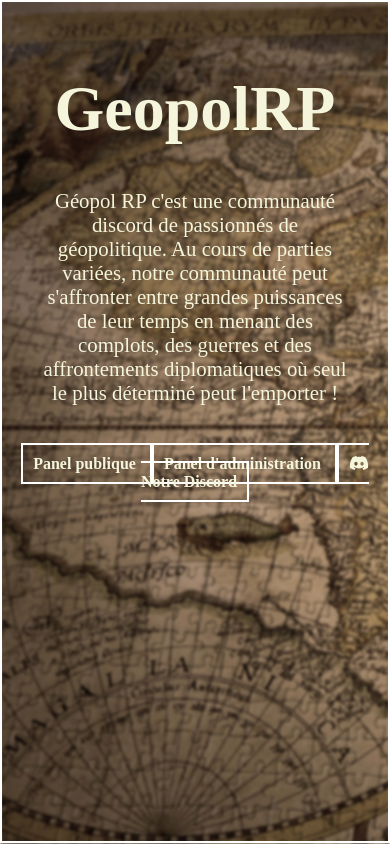
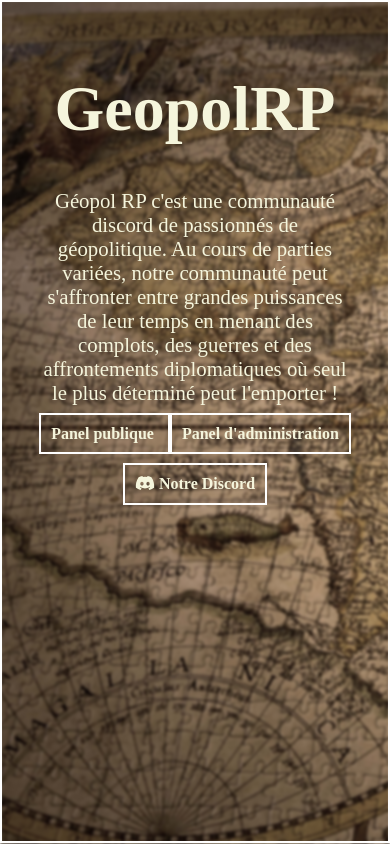
Before and after one commit to Geopol-RP/web-site, a PHP site: page / in a window 390 px wide. Run offline with PHP 8.4, Linux system fonts and the light colour scheme.

Commit message:
Home page - Fourth commit^4 - Fix responsive design^4

```diff
--- a/css/index.css
+++ b/css/index.css
@@ -83,7 +83,7 @@ body {
         width: 80%;
         margin-left: auto;
         margin-right: auto;
-        margin-bottom: 50px;
+        margin-bottom: 20px;
         font-size: 1.3em;
     }
 
@@ -91,7 +91,8 @@ body {
         margin-right: 0;
     }
 
-    .button2 {
-        margin-bottom: 20px;
+    .button3 {
+        display: inline-block;
+        margin-top: 20px;
     }
 }
--- a/index.html
+++ b/index.html
@@ -16,15 +16,15 @@
             <div class="group-buttons">
                 <a class="button button1 disabled-button">
                     <!-- <div class="background-button"></div> -->
-                    Panel publique
+                    <span>Panel publique</span>
                 </a>
                 <a class="button button2 disabled-button">
                     <!-- <div class="background-button"></div> -->
-                    Panel d'administration
+                    <span>Panel d'administration</span>
                 </a>
                 <a class="button button3" href="https://discord.gg/PQBUJfc" target="_blank">
                     <!-- <div class="background-button"></div> -->
-                    <i class="fab fa-discord"></i> Notre Discord
+                    <i class="fab fa-discord"></i> <span>Notre Discord</span>
                 </a>
             </div>
         </div>
```
